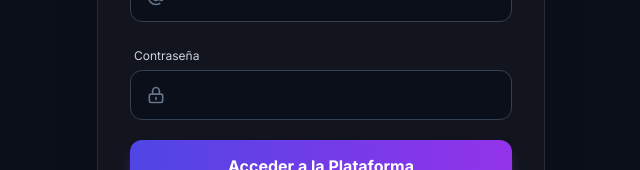
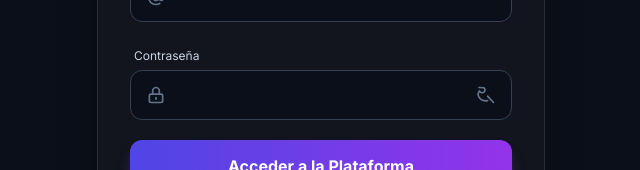
Before and after one commit to joppt28-dev/MindRaven, a React (Vite) app in the folder client/: page /login in a window 1280 px wide. Shown: the part 322-492 px from the top of the page, without its empty margins (319-959 px from the left). Built offline with nearby package versions, Linux system fonts and the light colour scheme; no server answers.

Commit message:
Visualizar contraseña

```diff
--- a/client/src/context/AuthContext.jsx
+++ b/client/src/context/AuthContext.jsx
@@ -40,6 +40,9 @@ export const AuthProvider = ({ children }) => {
         setToken('');
         setUser(null);
       },
+      updateUser: (newUser) => {
+        setUser(newUser);
+      }
     }),
     [token, user],
   );
--- a/client/src/pages/AuthPages.jsx
+++ b/client/src/pages/AuthPages.jsx
@@ -27,6 +27,7 @@ export const AuthPage = () => {
   const [loginForm, setLoginForm] = useState({ email: '', password: '' });
   const [loginLoading, setLoginLoading] = useState(false);
   const [loginError, setLoginError] = useState('');
+  const [showLoginPassword, setShowLoginPassword] = useState(false);
 
   const handleLogin = async (e) => {
     e.preventDefault();
@@ -53,6 +54,7 @@ export const AuthPage = () => {
   const [regForm, setRegForm] = useState({ name: '', email: '', password: '' });
   const [regLoading, setRegLoading] = useState(false);
   const [regError, setRegError] = useState('');
+  const [showRegPassword, setShowRegPassword] = useState(false);
 
   const handleRegister = async (e) => {
     e.preventDefault();
@@ -107,8 +109,20 @@ export const AuthPage = () => {
                     <div className="absolute inset-y-0 left-0 pl-4 flex items-center pointer-events-none text-slate-500 group-focus-within:text-purple-400 transition-colors">
                       <svg className="h-5 w-5" fill="none" viewBox="0 0 24 24" stroke="currentColor"><path strokeLinecap="round" strokeLinejoin="round" strokeWidth={2} d="M12 15v2m-6 4h12a2 2 0 002-2v-6a2 2 0 00-2-2H6a2 2 0 00-2 2v6a2 2 0 002 2zm10-10V7a4 4 0 00-8 0v4h8z" /></svg>
                     </div>
-                    <input className="block w-full pl-11 pr-4 py-3 rounded-xl bg-[#0B0F19] border border-slate-700 text-white placeholder-slate-600 focus:outline-none focus:ring-2 focus:ring-purple-500/50 focus:border-purple-500 transition-all"
-                      type="password" value={loginForm.password} onChange={e => setLoginForm({...loginForm, password: e.target.value})} disabled={loginLoading} />
+                    <input className="block w-full pl-11 pr-10 py-3 rounded-xl bg-[#0B0F19] border border-slate-700 text-white placeholder-slate-600 focus:outline-none focus:ring-2 focus:ring-purple-500/50 focus:border-purple-500 transition-all"
+                      type={showLoginPassword ? 'text' : 'password'} value={loginForm.password} onChange={e => setLoginForm({...loginForm, password: e.target.value})} disabled={loginLoading} />
+                    <button
+                      type="button"
+                      onClick={() => setShowLoginPassword(!showLoginPassword)}
+                      className="absolute inset-y-0 right-0 pr-4 flex items-center text-slate-500 hover:text-slate-300 transition-colors"
+                      tabIndex={-1}
+                    >
+                      {showLoginPassword ? (
+                        <svg className="h-5 w-5" fill="none" viewBox="0 0 24 24" stroke="currentColor"><path strokeLinecap="round" strokeLinejoin="round" strokeWidth={2} d="M15 12a3 3 0 11-6 0 3 3 0 016 0z" /><path strokeLinecap="round" strokeLinejoin="round" strokeWidth={2} d="M2.458 12C3.732 7.943 7.523 5 12 5c4.478 0 8.268 2.943 9.542 7-1.274 4.057-5.064 7-9.542 7C7.523 19 3.732 16.057 2.458 12z" /></svg>
+                      ) : (
+                        <svg className="h-5 w-5" fill="none" viewBox="0 0 24 24" stroke="currentColor"><path strokeLinecap="round" strokeLinejoin="round" strokeWidth={2} d="M13.875 18.825A10.05 10.05 0 0112 19c-4.478 0-8.268-2.943-9.543-7a9.97 9.97 0 011.563-4.803m5.596-3.856a3.375 3.375 0 11-4.753 4.753m4.753-4.753L3.596 3.039m10.318 10.318L21 21" /></svg>
+                      )}
+                    </button>
                   </div>
                 </div>
 
@@ -172,8 +186,20 @@ export const AuthPage = () => {
                     <div className="absolute inset-y-0 left-0 pl-4 flex items-center pointer-events-none text-slate-500 group-focus-within:text-purple-400 transition-colors">
                       <svg className="h-5 w-5" fill="none" viewBox="0 0 24 24" stroke="currentColor"><path strokeLinecap="round" strokeLinejoin="round" strokeWidth={2} d="M12 15v2m-6 4h12a2 2 0 002-2v-6a2 2 0 00-2-2H6a2 2 0 00-2 2v6a2 2 0 002 2zm10-10V7a4 4 0 00-8 0v4h8z" /></svg>
                     </div>
-                    <input className="block w-full pl-11 pr-4 py-3 rounded-xl bg-[#0B0F19] border border-slate-700 text-white placeholder-slate-600 focus:outline-none focus:ring-2 focus:ring-purple-500/50 focus:border-purple-500 transition-all"
-                      type="password" value={regForm.password} onChange={e => setRegForm({...regForm, password: e.target.value})} disabled={regLoading} />
+                    <input className="block w-full pl-11 pr-10 py-3 rounded-xl bg-[#0B0F19] border border-slate-700 text-white placeholder-slate-600 focus:outline-none focus:ring-2 focus:ring-purple-500/50 focus:border-purple-500 transition-all"
+                      type={showRegPassword ? 'text' : 'password'} value={regForm.password} onChange={e => setRegForm({...regForm, password: e.target.value})} disabled={regLoading} />
+                    <button
+                      type="button"
+                      onClick={() => setShowRegPassword(!showRegPassword)}
+                      className="absolute inset-y-0 right-0 pr-4 flex items-center text-slate-500 hover:text-slate-300 transition-colors"
+                      tabIndex={-1}
+                    >
+                      {showRegPassword ? (
+                        <svg className="h-5 w-5" fill="none" viewBox="0 0 24 24" stroke="currentColor"><path strokeLinecap="round" strokeLinejoin="round" strokeWidth={2} d="M15 12a3 3 0 11-6 0 3 3 0 016 0z" /><path strokeLinecap="round" strokeLinejoin="round" strokeWidth={2} d="M2.458 12C3.732 7.943 7.523 5 12 5c4.478 0 8.268 2.943 9.542 7-1.274 4.057-5.064 7-9.542 7C7.523 19 3.732 16.057 2.458 12z" /></svg>
+                      ) : (
+                        <svg className="h-5 w-5" fill="none" viewBox="0 0 24 24" stroke="currentColor"><path strokeLinecap="round" strokeLinejoin="round" strokeWidth={2} d="M13.875 18.825A10.05 10.05 0 0112 19c-4.478 0-8.268-2.943-9.543-7a9.97 9.97 0 011.563-4.803m5.596-3.856a3.375 3.375 0 11-4.753 4.753m4.753-4.753L3.596 3.039m10.318 10.318L21 21" /></svg>
+                      )}
+                    </button>
                   </div>
                 </div>
 
--- a/client/src/pages/IdeaGeneratorPage.jsx
+++ b/client/src/pages/IdeaGeneratorPage.jsx
@@ -26,7 +26,7 @@ const loadingSteps = [
 ];
 
 const IdeaGeneratorPage = () => {
-  const { token, user, logout } = useAuth();
+  const { token, user, logout, updateUser } = useAuth();
   const navigate = useNavigate();
   const [topic, setTopic] = useState('');
   const [ideas, setIdeas] = useState([]);
@@ -69,6 +69,10 @@ const IdeaGeneratorPage = () => {
         method: 'POST',
         body: JSON.stringify({ areaInteres: topic }),
       });
+
+      if (data.remainingCredits !== undefined) {
+        updateUser({ ...user, credits: data.remainingCredits });
+      }
 
       let generated = data.ideas?.length ? data.ideas : [data.idea].filter(Boolean);
 
```
Also changed, not shown: 1 other file (tests, documents, lock files or other folders).
